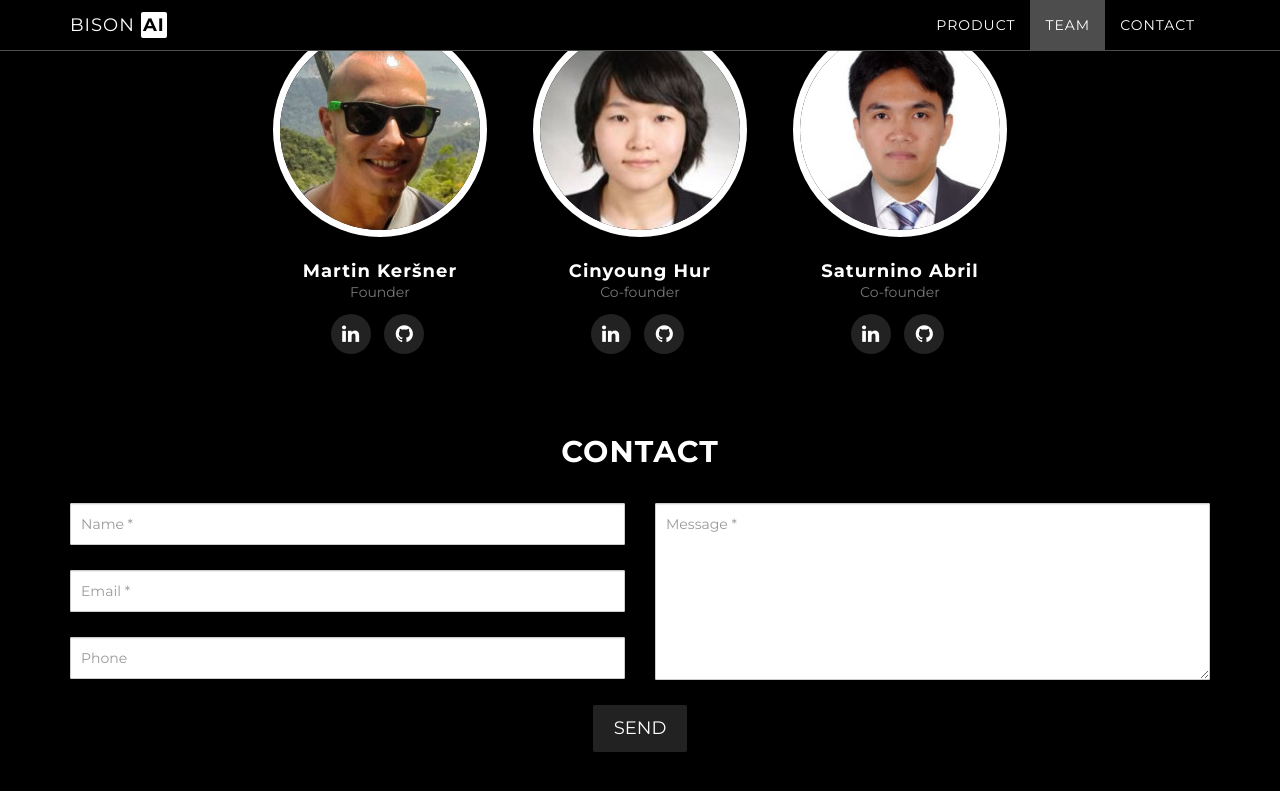
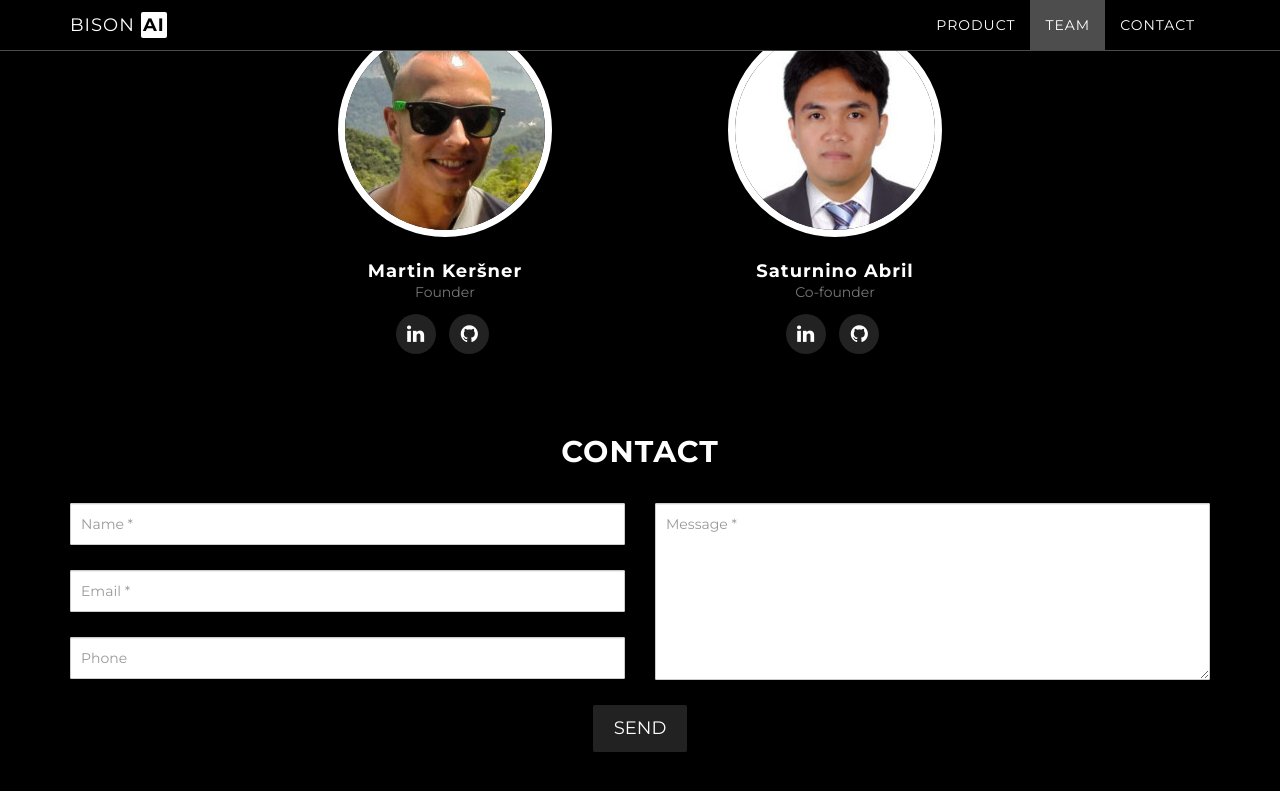
Before and after one commit to martinkersner/bisonai_www, a Jekyll site: the page built from index.html, in a window 1280 px wide and 900 px high, scrolled down 2786 px. Shown: the top 791 px of the window. Built offline with Jekyll 4.4.1, drawn with Linux system fonts in a browser that asks for light colours; some web fonts are replaced.

Commit message:
cinyoung left team

```diff
--- a/_config.yml
+++ b/_config.yml
@@ -23,15 +23,6 @@
     - title: github
       url: https://github.com/martinkersner
 
-- name: Cinyoung Hur
-  pic: 2
-  position: Co-founder
-  social:
-    - title: linkedin
-      url: https://www.linkedin.com/in/cinyounghur
-    - title: github
-      url: https://github.com/hurcy
-
 - name: Saturnino Abril
   pic: 3
   position: Co-founder
--- a/_includes/team.html
+++ b/_includes/team.html
@@ -5,7 +5,7 @@
                 <h2>Team</h2>
                   <div class="row">
                       {% for member in site.people %}
-                      <div class="col-sm-4">
+                      <div class="col-sm-6">
                           <div class="team-member">
                               <img src="img/team/{{ member.pic }}.jpg" class="img-responsive img-circle" alt="">
                               <h4>{{ member.name }}</h4>
```
Also changed, not shown: img/team/2.jpg (deleted).
